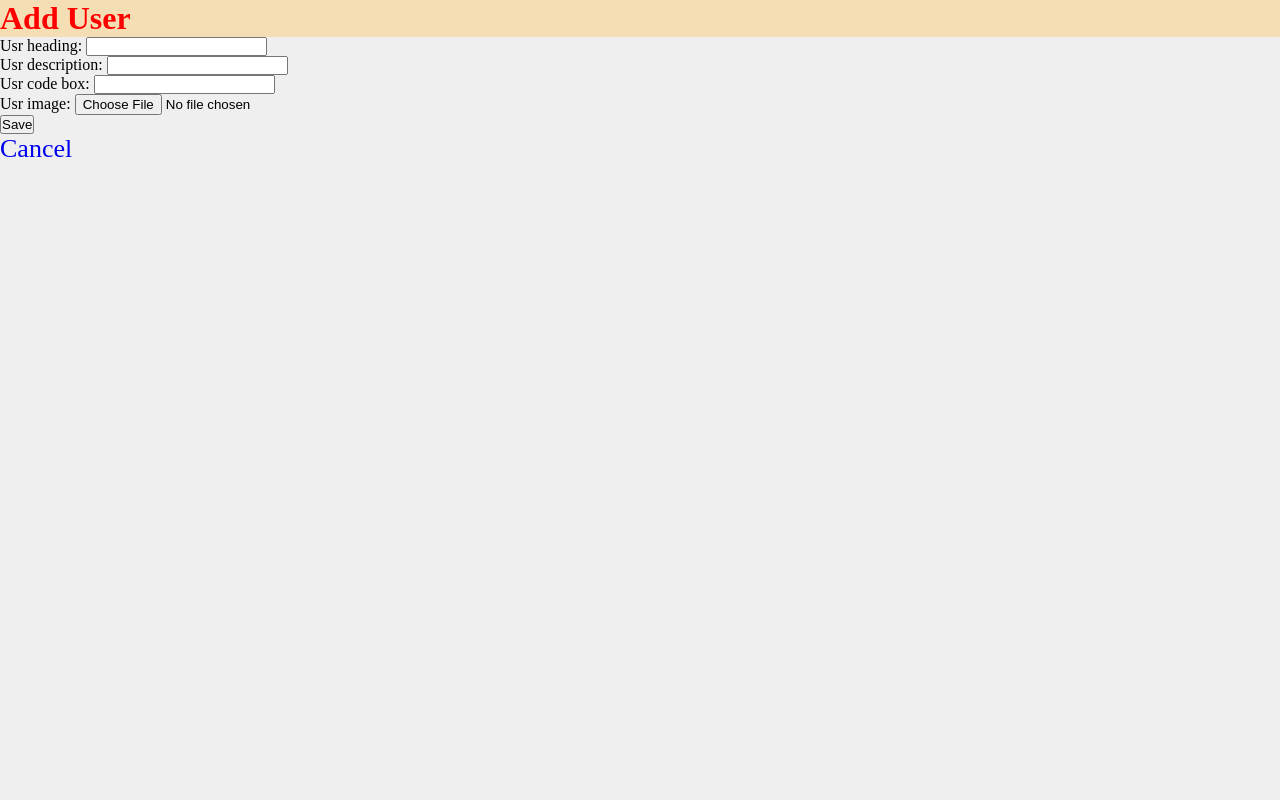
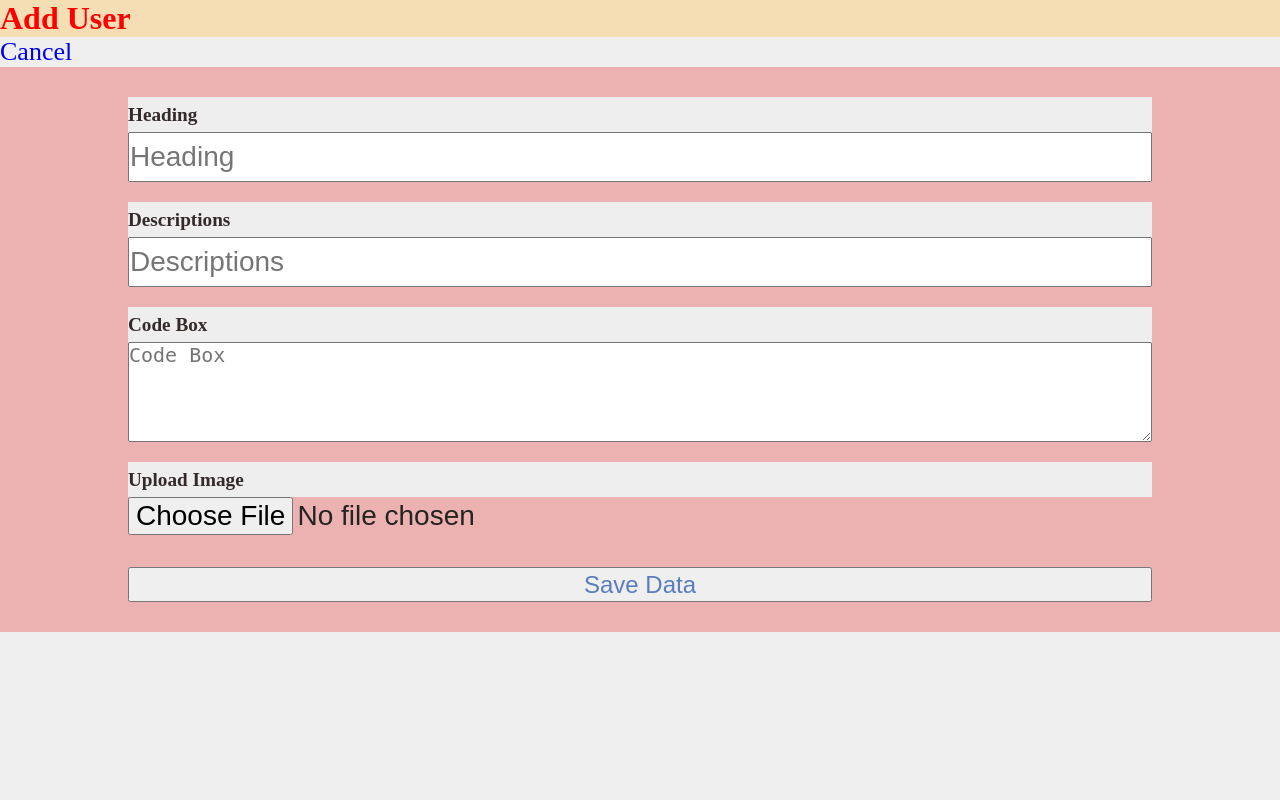
Before and after one commit to vgaud6585/dj_web, a Django app: page /create/ in a window 1280 px wide. Run offline with Django 5.2, Linux system fonts and the light colour scheme.

Commit message:
start comits 4

```diff
--- a/Vishal/piks/models.py
+++ b/Vishal/piks/models.py
@@ -5,7 +5,7 @@ from django.db import models
 class User(models.Model):
    usr_heading = models.CharField(max_length=100)
    usr_description = models.CharField(max_length=100)
-   usr_code_box = models.CharField(max_length=100)
+   usr_code_box = models.CharField(max_length=1000)
    usr_image = models.ImageField(upload_to='images/')
 
    def __str__(self):
--- a/Vishal/piks/static/piks/css/user.css
+++ b/Vishal/piks/static/piks/css/user.css
@@ -1,6 +1,7 @@
 * {
   margin: 0;
   padding: 0;
+  box-sizing: border-box;
 }
 
 body {
@@ -27,6 +28,8 @@ h1 {
   border: 2px solid salmon;
   display: flex;
   background-color: gray;
+  display: flex;
+  flex-direction: column;
 }
 
 .subbox {
@@ -64,3 +67,78 @@ h1 {
   background-color: pink;
   color: red;
 }
+
+
+.user-form {
+  width: 100%;
+  background-color: #ecb1b1;
+  display: flex;
+  flex-direction: column;
+  margin: 0;
+  padding: 0;
+}
+
+.user-form > form {
+  margin: 0;
+  padding: 0;
+  width: 80%;
+  display: flex;
+  flex-direction: column;
+  margin-inline: auto;
+  margin-block: 20px;
+}
+
+.user-form ul {
+  width: 100%;
+  list-style-type: none;
+  margin: 0;
+  padding: 0;
+  display: flex;
+  flex-direction: column;
+}
+
+.user-form ul li {
+  margin: 0;
+  padding: 0;
+  display: flex;
+  flex-direction: column;
+  margin-block: 10px;
+}
+
+.user-form li label {
+  color: #342a2a;
+  background-color: #eee;
+  font-weight: bold;
+  font-size: 1.2rem;
+  height: 35px;
+  text-align: left;
+  align-content: center;
+
+}
+
+.user-form li input {
+  height: 50px;
+  font-size: 28px;
+  color: #242420;
+  caret-color: darkgreen;
+  transition: all 2s;
+}
+.user-form li input:hover {
+  outline: none;
+  box-shadow: 1px 1px 2px 2px green;
+}
+
+.user-form li textarea {
+  transition: all 2s;
+  height: 100pX;
+  font-size: 20px;
+}
+.user-form li textarea:hover {
+  outline: none;
+  box-shadow: 1px 1px 2px 2px green;
+}
+.user-form li button {
+  height: 35px;
+  font-size: 24px;
+  color: #5a7dbd;
+}
--- a/Vishal/piks/templates/users/user_form.html
+++ b/Vishal/piks/templates/users/user_form.html
@@ -9,12 +9,34 @@
      </head>
      <body>
          <h1>{% if form.instance.pk %}Edit User{% else %}Add User{% endif %}</h1>
-         <form method="post" enctype="multipart/form-data">
-             {% csrf_token %}
-             {{ form.as_p }}
-             <button type="submit">Save</button>
-         </form>
+
          <a href="{% url 'user_list' %}">Cancel</a>
+    <div class="user-form">
+      <form action="" method="post" accept-charset="utf-8" enctype="multipart/form-data">
+        {% csrf_token %}
+        <ul>
+          <li>
+            <label for="id_usr_heading">Heading </label>
+            <input type="text" name="usr_heading" id="id_usr_heading" value="" placeholder="Heading"/>
+          </li>
+          <li>
+            <label for="id_usr_description">Descriptions </label>
+            <input type="text" name="usr_description" id="id_usr_description" value="" placeholder="Descriptions"/>
+          </li>
+          <li>
+            <label for="id_usr_code_box">Code Box </label>
+            <textarea name="usr_code_box" id="id_usr_code_box" rows="8" cols="40" placeholder="Code Box"></textarea>
+          </li>
+          <li>
+            <label for="id_usr_image">Upload Image</label>
+            <input type="file" name="usr_image" id="id_usr_image" value="" />
+          </li>
+          <li>
+            <button type="submit">Save Data</button>
+          </li>
+        </ul>
+      </form>
+    </div>
          <script src="{% static 'piks/js/script.js' %}" type="text/javascript" charset="utf-8"></script>
      </body>
      </html>
```
Also changed, not shown: Vishal/db.sqlite3, Vishal/media/images/Screenshot_2025-01-28-22-28-39-739_com.google.android.youtube.jpg (deleted), Vishal/piks/migrations/0002_alter_user_usr_code_box.py (added).
